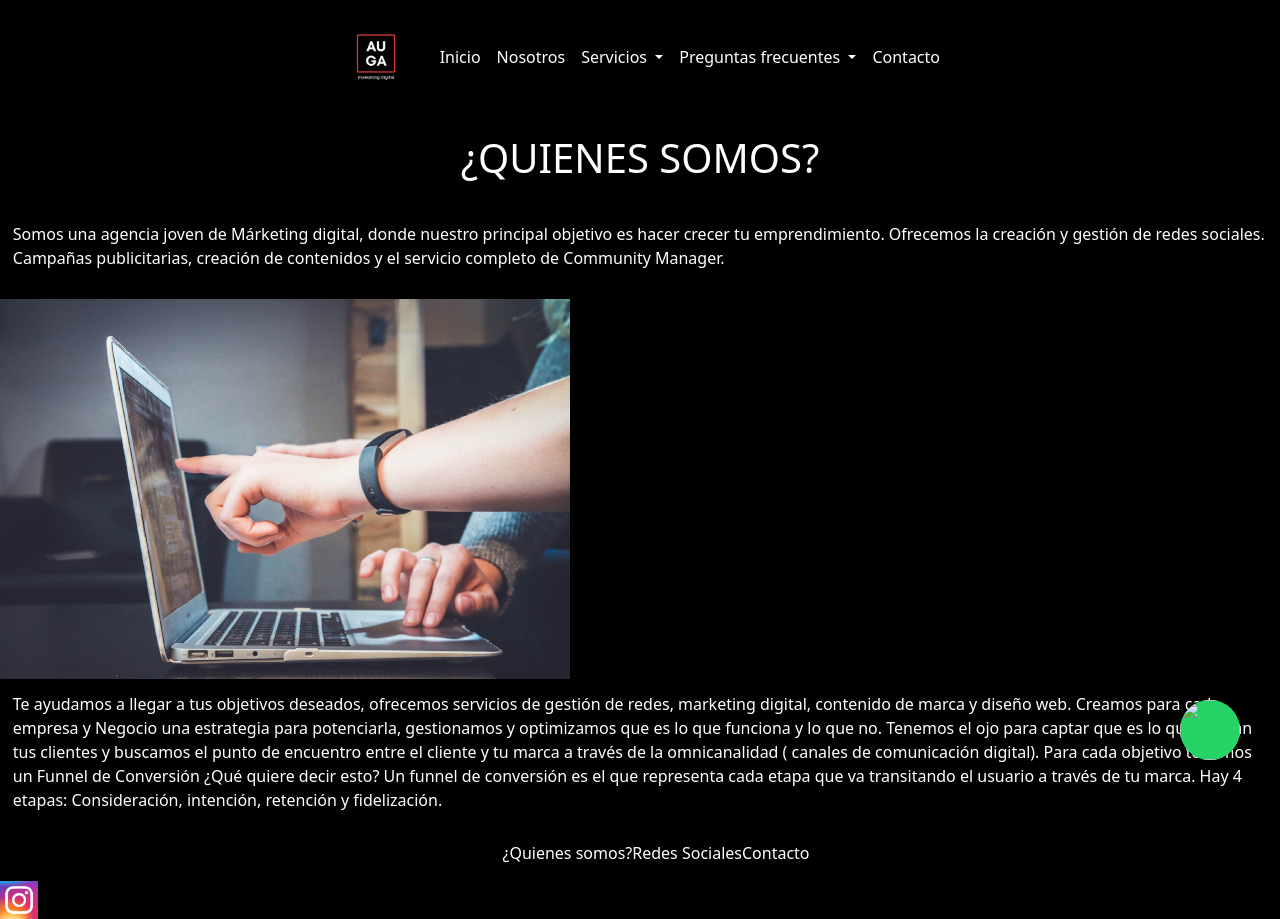
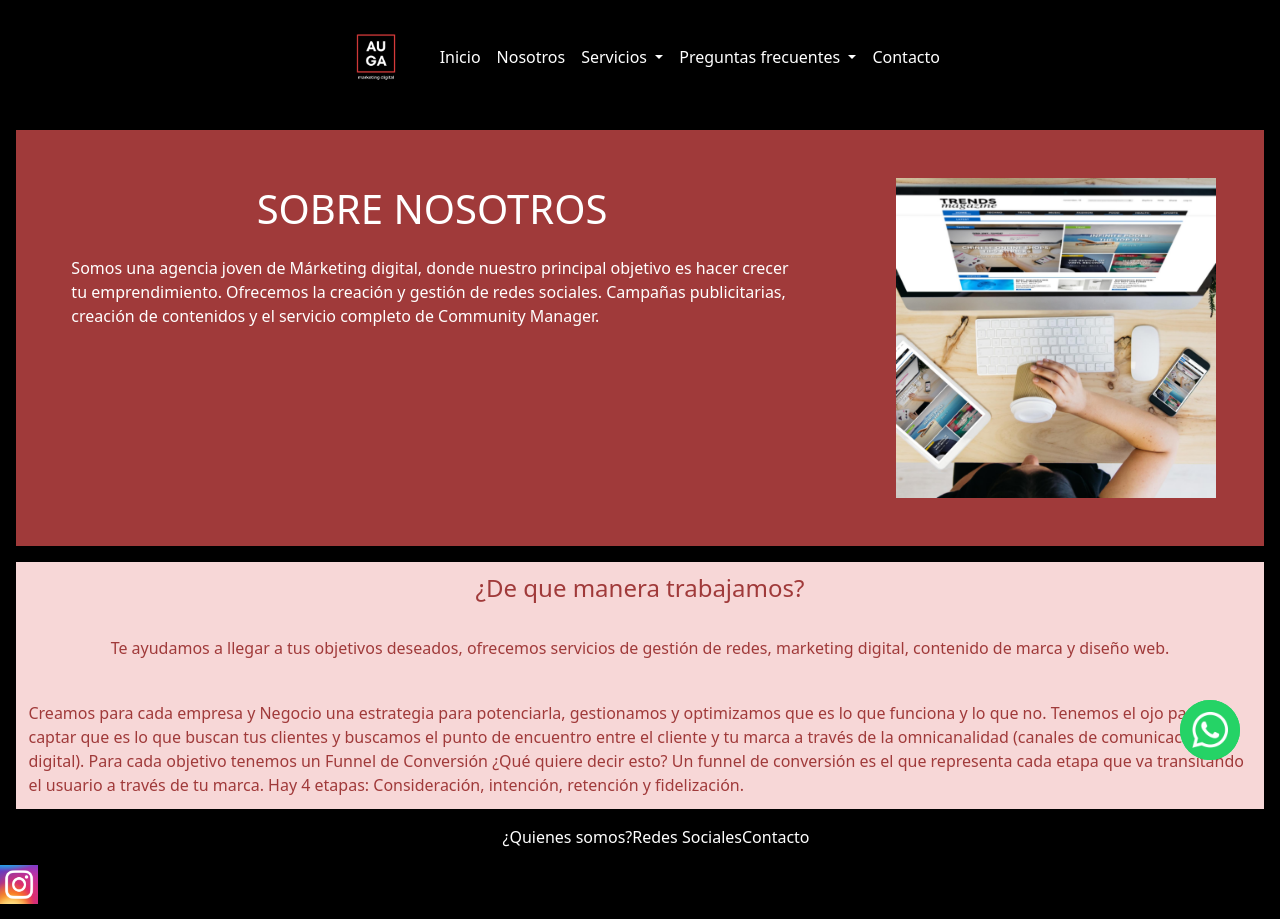
Before and after one commit to AugustoGazzano/repositorio_proyectofinal, a website: page nosotros.html in a window 1280 px wide. Drawn offline with nearby package versions, Linux system fonts and the light colour scheme; files whose address does not match are found by name.

Commit message:
Add files via upload

```diff
--- a/nosotros.html
+++ b/nosotros.html
@@ -26,7 +26,7 @@
 
 <body class="fondo">
   <a href="https://api.whatsapp.com/send?phone=541121936144&text=%C2%A1Hola!%20Quer%C3%ADa%20informaci%C3%B3n%20sobre%20sus%20planes%20de%20Marketing%20digital." class="whatsapp" target="_blank">
-    <img src="multimedia/logo-wasap.png" class="whatsapp">
+    <img src="multimedia/logowwp.png" class="whatsapp">
     <i class="fa fa-whatsapp whatsapp-icon"></i>
   </a>
     <header id="menunav">
@@ -79,29 +79,36 @@
           </nav>
 
         </header>
-    <h1 class="titulo"> ¿QUIENES SOMOS?</h1>
 
+        <div class="row colortres m-3">
+          <div class="col-md-8 col-sm-12 p-5">
+              <h1 class="mi-texto">SOBRE NOSOTROS</h1>
               <p class="mi-texto">Somos una agencia joven de Márketing digital, donde nuestro principal objetivo es hacer crecer
                 tu emprendimiento.
                 Ofrecemos la creación y gestión de redes sociales. Campañas publicitarias, creación de contenidos
-        y el servicio completo de Community Manager.
+                y el servicio completo de Community Manager.</p>
+              <div class="contenedorboton">
+                <img src="">
+              </div>
+          </div>
+          <div class="col-md-4 col-sm-12 p-5">
+            <img src="multimedia/campanas.png" width="100%" height="100%">
+        </div>
+     </div>
+
+    <div class="fondodiv m-3">
+      <h4 class="mi-textodos">¿De que manera trabajamos?</h4>
+     <p class="mi-textodos">
+        Te ayudamos a llegar a tus objetivos deseados, ofrecemos servicios de gestión de redes, marketing digital,
+        contenido de marca y diseño web.
     </p>
 
-    <section class="size-1">
-        <img src="multimedia/quienessomos.png">
-    </section>
-
-    <p class="mi-texto">
-        Te ayudamos a llegar a tus objetivos deseados, ofrecemos servicios de gestión de redes, marketing digital,
-        contenido de marca y diseño web.
-        Creamos para cada empresa y Negocio una estrategia para potenciarla, gestionamos y optimizamos que es lo que
+    <p class="mi-textodos p-auto m-auto">Creamos para cada empresa y Negocio una estrategia para potenciarla, gestionamos y optimizamos que es lo que
       funciona y lo que no. Tenemos el ojo para captar que es lo que buscan tus clientes y buscamos el punto de
-        encuentro entre el cliente y tu marca a través de la omnicanalidad (
-        canales de comunicación digital). Para cada objetivo tenemos un Funnel de Conversión ¿Qué quiere decir esto? Un
+      encuentro entre el cliente y tu marca a través de la omnicanalidad (canales de comunicación digital). Para cada objetivo tenemos un Funnel de Conversión ¿Qué quiere decir esto? Un
       funnel de conversión es el que representa cada etapa que va transitando el usuario a través de tu marca. Hay 4
-        etapas: Consideración, intención, retención y fidelización.
-    </p>
-    </section>
+      etapas: Consideración, intención, retención y fidelización.</p>
+    </div>
 
     <footer class="color">
         <section>
--- a/style.css
+++ b/style.css
@@ -22,7 +22,11 @@ head, body {
 }
 
 .mi-textodos {
-    color: white;
+    display: flex;
+    justify-content: center;
+    padding: 1%;
+    color: #A03A3A;
+    text-overflow: initial;
 }
 
 .imagen-logo {
@@ -160,3 +164,7 @@ color: white !important;
   .whatsapp-icon {
     margin-top:13px;
   }
+
+.fondodiv {
+    background-color: #F7D7D7;
+}
```
Lines whose indentation alone changed are shown as unchanged.
